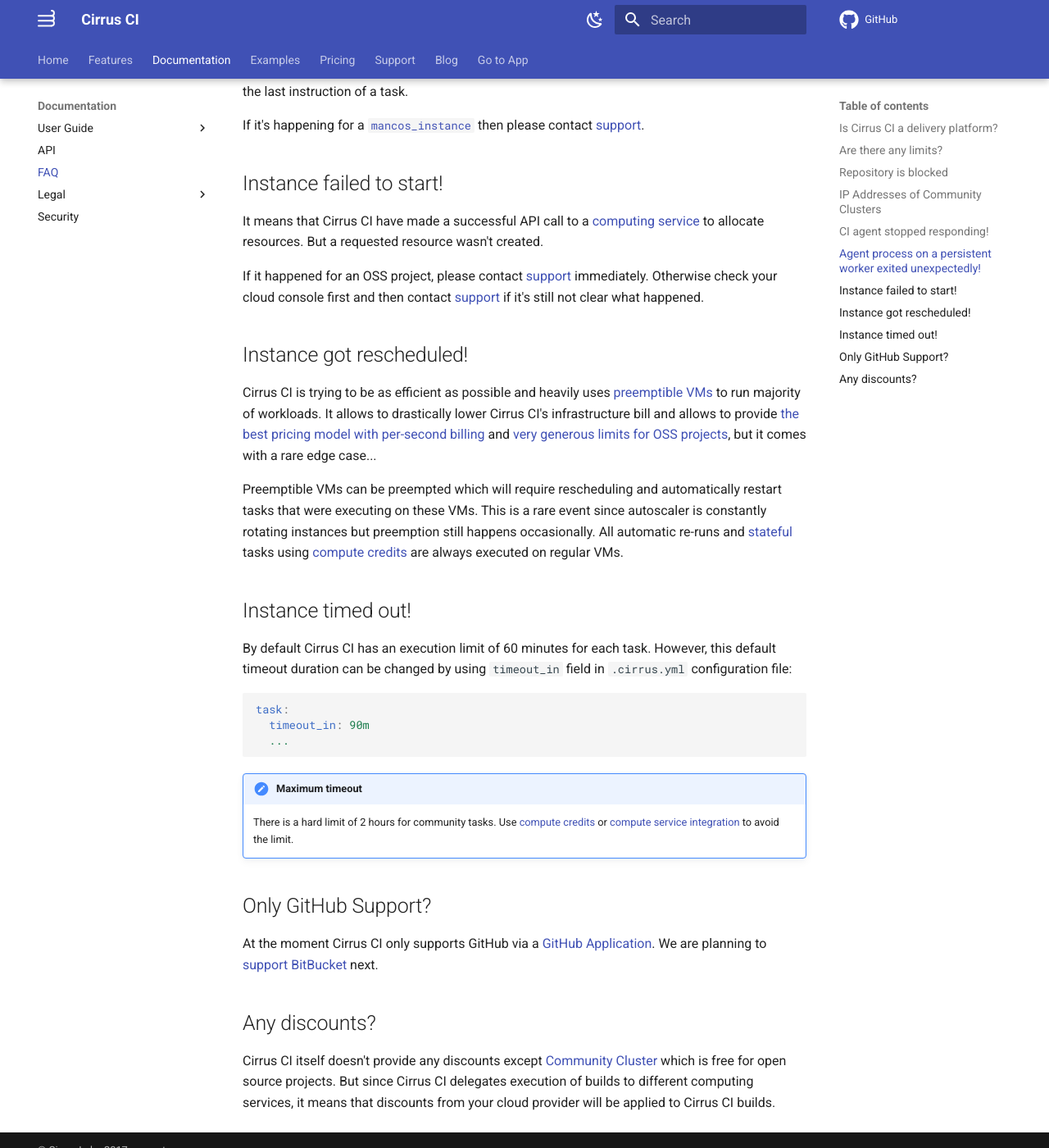
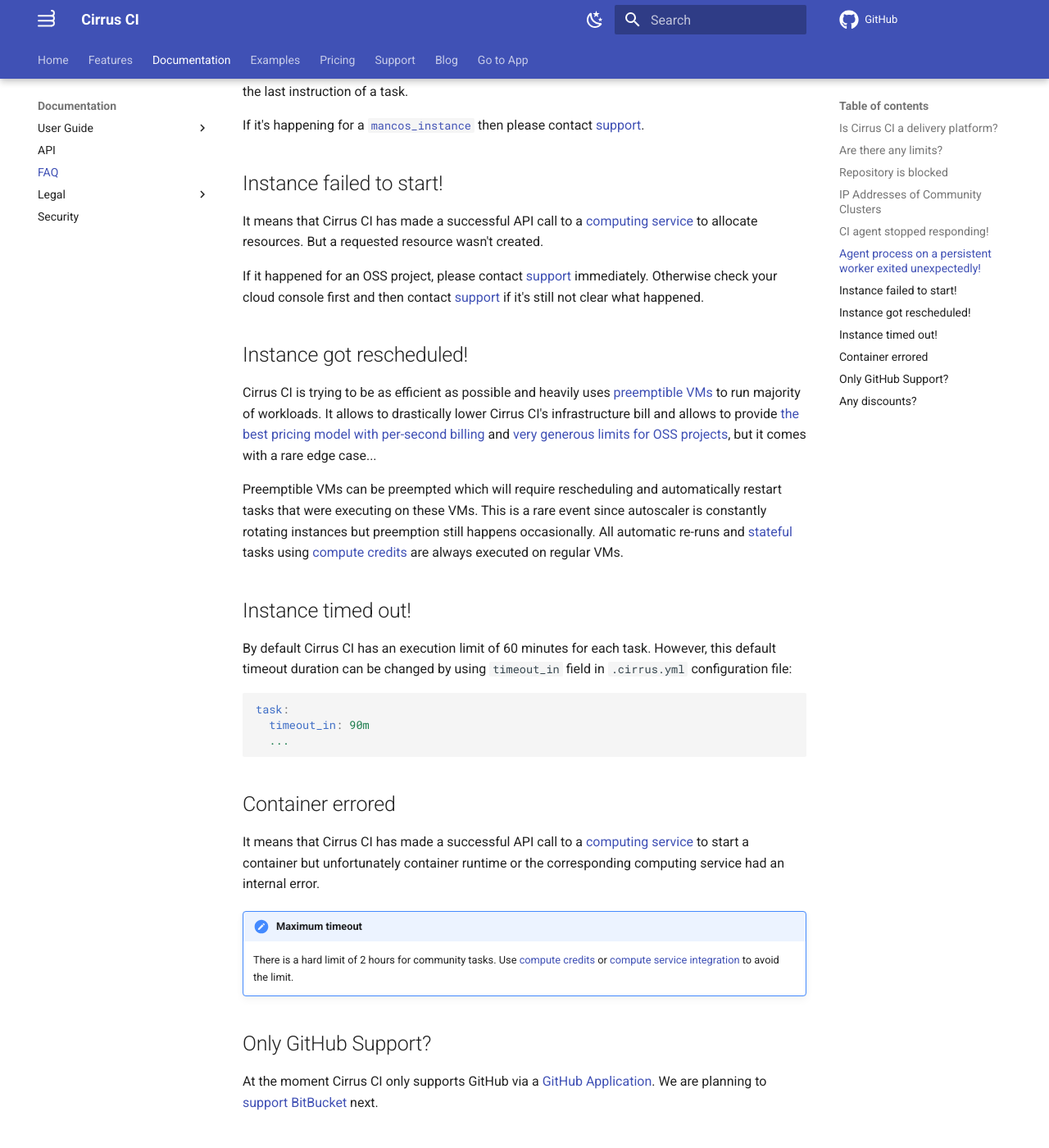
Before and after one commit to cirruslabs/cirrus-ci-docs, an MkDocs documentation site: the page built from docs/faq.md, in a window 1280 px wide and 1400 px high, scrolled down 2671 px. Shown: the whole window at 82% size. Built offline with MkDocs 1.6.1 and Material for MkDocs 9.7.7, drawn with Linux system fonts in a browser that asks for light colours; comment, search, counter and statistics services are not loaded.

Commit message:
Document errored containers

````diff
--- a/docs/faq.md
+++ b/docs/faq.md
@@ -102,7 +102,7 @@ If it's happening for a [`mancos_instance`](guide/macOS.md) then please contact
 
 ## Instance failed to start!
 
-It means that Cirrus CI have made a successful API call to a [computing service](guide/supported-computing-services.md)
+It means that Cirrus CI has made a successful API call to a [computing service](guide/supported-computing-services.md)
 to allocate resources. But a requested resource wasn't created.
 
 If it happened for an OSS project, please contact [support](support.md) immediately. Otherwise check your cloud console first
@@ -130,6 +130,11 @@ task:
   ...
 ```
 
+## Container errored
+
+It means that Cirrus CI has made a successful API call to a [computing service](guide/supported-computing-services.md)
+to start a container but unfortunately container runtime or the corresponding computing service had an internal error.
+
 !!! note "Maximum timeout"
     There is a hard limit of 2 hours for community tasks. Use [compute credits](pricing.md#compute-credits) or
     [compute service integration](guide/supported-computing-services.md) to avoid the limit.
````
